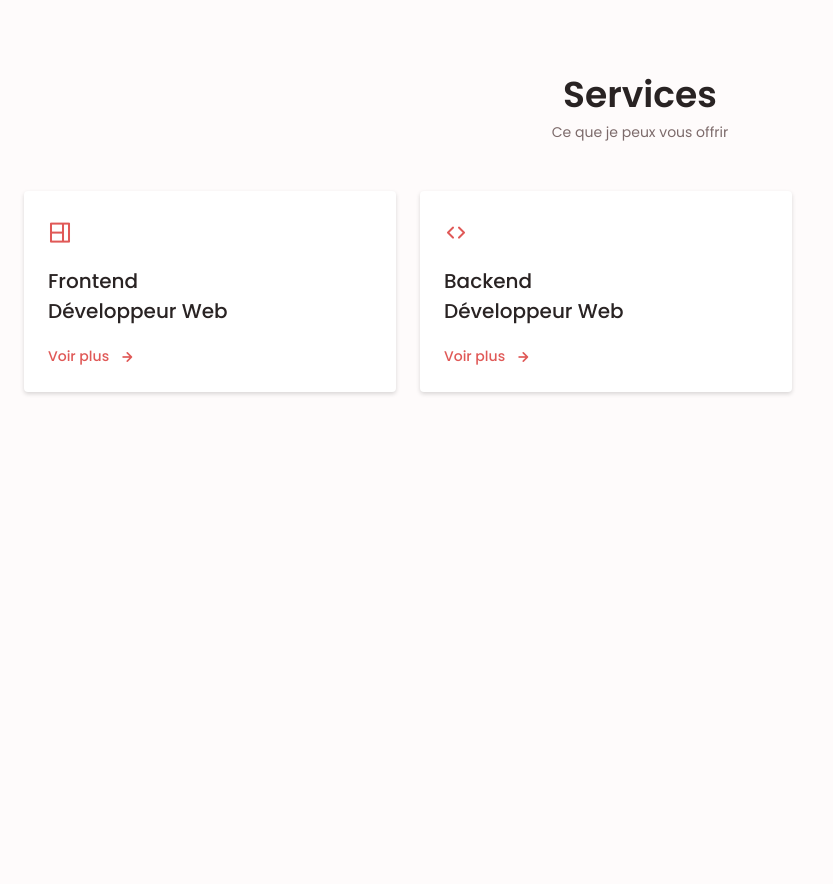
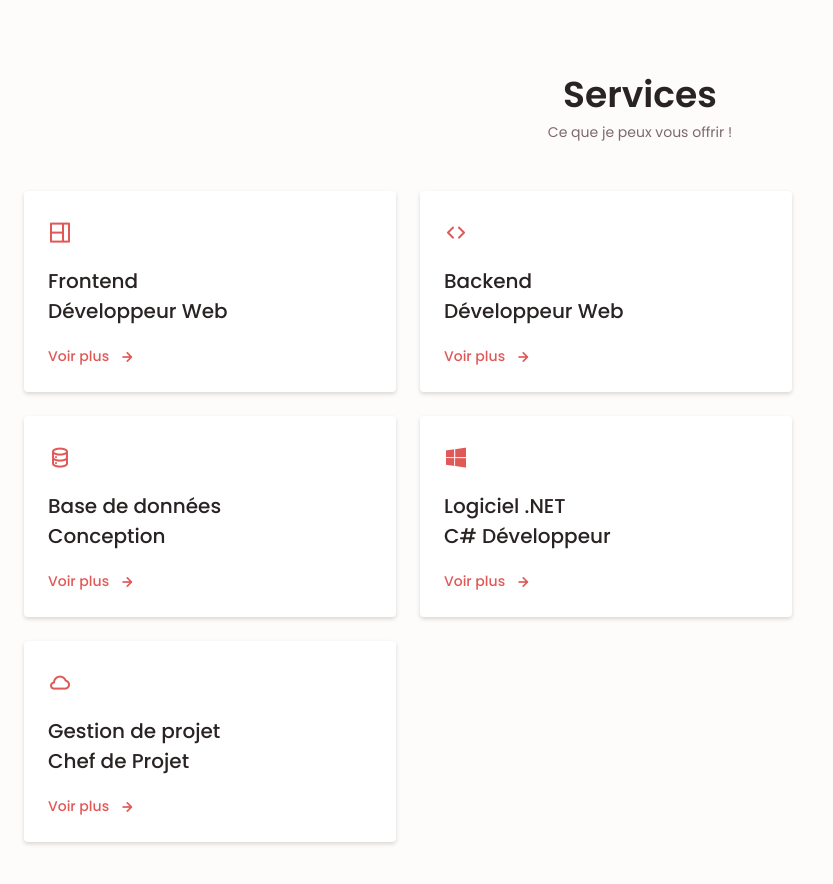
Before and after one commit to Xavier-Labarbe/cv-nextjs, a Next.js app: page / in a window 1280 px wide. Shown: the part 3080-3964 px from the top of the page, without its empty margins (0-833 px from the left). Before the commit the page ends 3584 px from the top, so only its background shows below. Built offline with nearby package versions, Linux system fonts and the light colour scheme.

Commit message:
adding servicess

```diff
--- a/pages/components/services.jsx
+++ b/pages/components/services.jsx
@@ -12,10 +12,13 @@ function changeStatus(status){
 function Services(){
     const [front, setFront] = useState("services__modal")
     const [back, setBack] = useState("services__modal")
+    const [bdd, setBdd] = useState("services__modal")
+    const [software, setSoftware] = useState("services__modal")
+    const [project, setProject] = useState("services__modal")
     return (
         <section className="services section" id="services">
             <h2 className="section__title">Services</h2>
-            <span className="section__subtitle">Ce que je peux vous offrir</span>
+            <span className="section__subtitle">Ce que je peux vous offrir !</span>
 
             <div className="services__container container grid">
                 <div className="services__content">
@@ -89,6 +92,129 @@ function Services(){
                         </div>
                     </div>
                 </div>
+
+                <div className="services__content">
+                    <div>
+                         <i className="uil uil-database services__icon"></i>
+                         <h3 className="services__title">Base de données<br/>Conception</h3>
+                    </div>
+
+                    <span className="button button--flex button--small button--link services__button" onClick={() => setBdd(changeStatus(bdd))}>
+                        Voir plus
+                        <i className="uil uil-arrow-right button__icon"></i>
+                    </span>
+
+                    <div className={bdd}>
+                        <div className="services__modal-content">
+                            <h4 className="services__modal-title">Base de données<br/>Conception</h4>
+                            <i className="uil uil-times services__modal-close" onClick={() => setBdd(changeStatus(bdd))}></i>
+
+                            <ul className="services__modal-services grid">
+                                <li className="services__modal-service">
+                                    <i className="uil uil-check-circle services__modal-icon"></i>
+                                    <p>Je vous aide à concevoir le modèle de votre base de données.</p>
+                                </li>
+
+                                <li className="services__modal-service">
+                                    <i className="uil uil-check-circle services__modal-icon"></i>
+                                    <p>Je développe votre base de donnée en ORM ou en SQL.</p>
+                                </li>
+
+                                <li className="services__modal-service">
+                                    <i className="uil uil-check-circle services__modal-icon"></i>
+                                    <p>Je mets votre base de données en production.</p>
+                                </li>
+
+                                <li className="services__modal-service">
+                                    <i className="uil uil-check-circle services__modal-icon"></i>
+                                    <p>Je crée le lien de votre base de donnée avec votre application.</p>
+                                </li>
+                            </ul>
+                        </div>
+                    </div>
+                </div>
+
+                <div className="services__content">
+                    <div>
+                         <i className="uil uil-windows services__icon"></i>
+                         <h3 className="services__title">Logiciel .NET<br/>C# Développeur</h3>
+                    </div>
+
+                    <span className="button button--flex button--small button--link services__button" onClick={() => setSoftware(changeStatus(software))}>
+                        Voir plus
+                        <i className="uil uil-arrow-right button__icon"></i>
+                    </span>
+
+                    <div className={software}>
+                        <div className="services__modal-content">
+                            <h4 className="services__modal-title">Logiciel .NET<br/>C# Développeur</h4>
+                            <i className="uil uil-times services__modal-close" onClick={() => setSoftware(changeStatus(software))}></i>
+
+                            <ul className="services__modal-services grid">
+                                <li className="services__modal-service">
+                                    <i className="uil uil-check-circle services__modal-icon"></i>
+                                    <p>Je vous aide à concevoir votre outil/logiciel en C#.</p>
+                                </li>
+
+                                <li className="services__modal-service">
+                                    <i className="uil uil-check-circle services__modal-icon"></i>
+                                    <p>Je développe votre logiciel à l'aide du framework .NET.</p>
+                                </li>
+
+                                <li className="services__modal-service">
+                                    <i className="uil uil-check-circle services__modal-icon"></i>
+                                    <p>Je mets votre logiciel en production.</p>
+                                </li>
+                            </ul>
+                        </div>
+                    </div>
+                </div>
+
+                <div className="services__content">
+                    <div>
+                         <i className="uil uil-cloud services__icon"></i>
+                         <h3 className="services__title">Gestion de projet<br/>Chef de Projet</h3>
+                    </div>
+
+                    <span className="button button--flex button--small button--link services__button" onClick={() => setProject(changeStatus(project))}>
+                        Voir plus
+                        <i className="uil uil-arrow-right button__icon"></i>
+                    </span>
+
+                    <div className={project}>
+                        <div className="services__modal-content">
+                            <h4 className="services__modal-title">Gestion de projet<br/>Chef de Projet</h4>
+                            <i className="uil uil-times services__modal-close" onClick={() => setProject(changeStatus(project))}></i>
+
+                            <ul className="services__modal-services grid">
+                                <li className="services__modal-service">
+                                    <i className="uil uil-check-circle services__modal-icon"></i>
+                                    <p>Je vous aide à lancer votre projet digital en identifiants vos besoins et vos contraintes.</p>
+                                </li>
+
+                                <li className="services__modal-service">
+                                    <i className="uil uil-check-circle services__modal-icon"></i>
+                                    <p>Je définis les différents éléments de votre projets à réaliser et nous planifions ensemble des jalons.</p>
+                                </li>
+
+                                <li className="services__modal-service">
+                                    <i className="uil uil-check-circle services__modal-icon"></i>
+                                    <p>Je conduis le projets à l'aide de la métodologie AGILE en fesant des points réguliers avec les collaborateurs.</p>
+                                </li>
+
+                                <li className="services__modal-service">
+                                    <i className="uil uil-check-circle services__modal-icon"></i>
+                                    <p>Je vous fournis des points réguliers afin de vérifier que le projet s'oriente dans la bonne direction en vous montrant des résultats.</p>
+                                </li>
+
+                                <li className="services__modal-service">
+                                    <i className="uil uil-check-circle services__modal-icon"></i>
+                                    <p>J'organise la mise en production et les tests du projet développé ensemble.</p>
+                                </li>
+                            </ul>
+                        </div>
+                    </div>
+                </div>
             </div>
         </section>
     )
```
